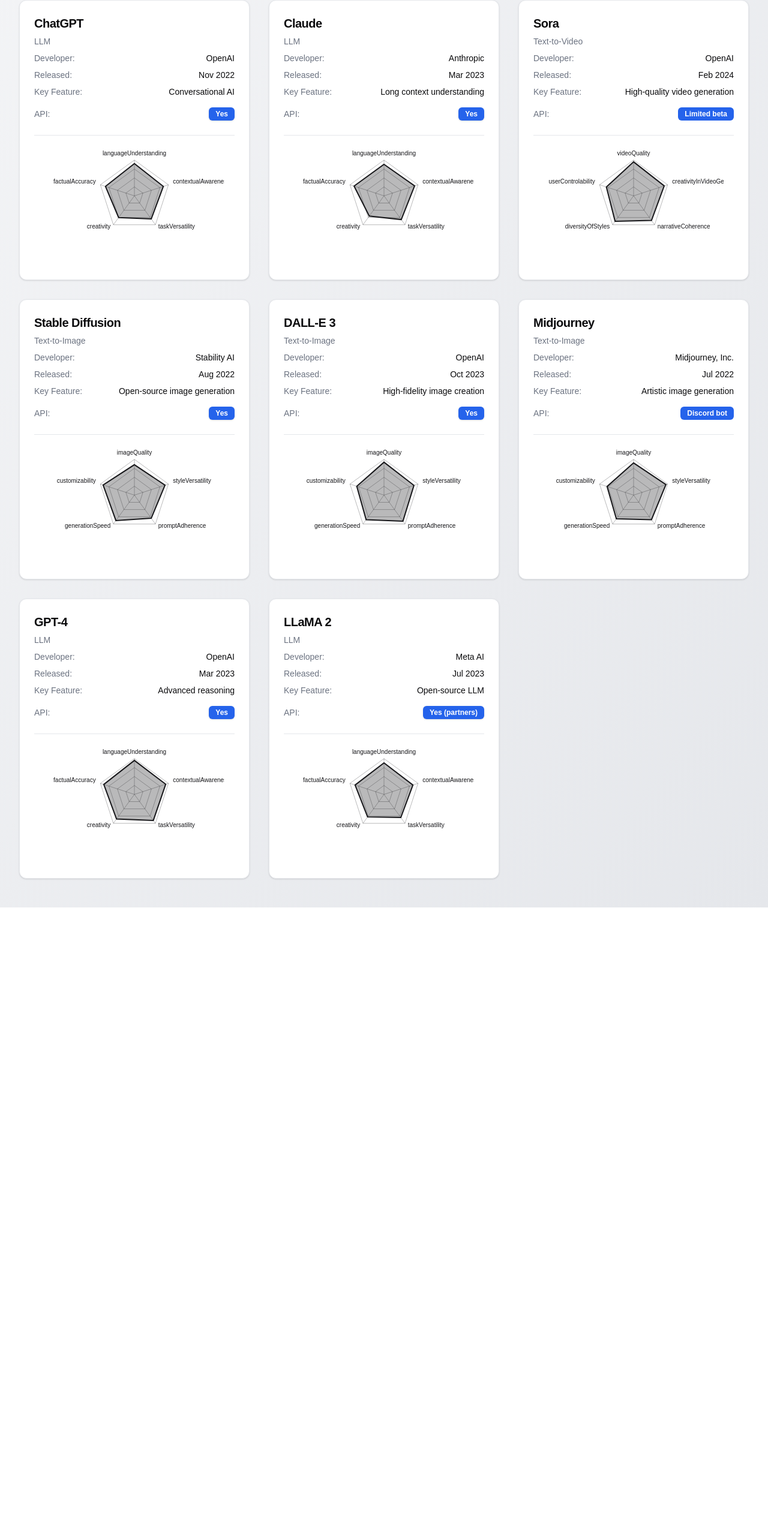
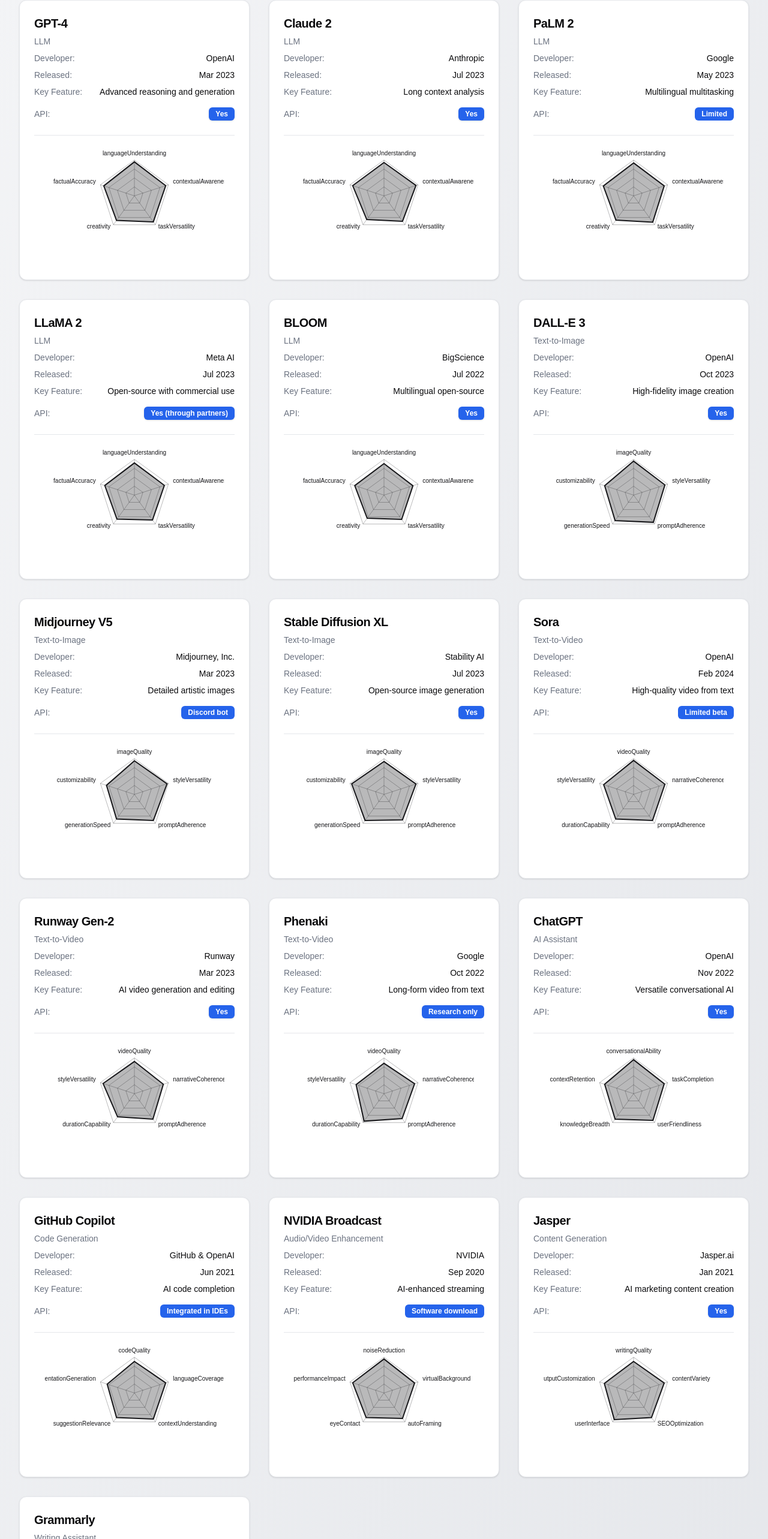
Before and after one commit to msdos41/ai-radar, a Next.js app: page / in a window 1280 px wide. Shown: the part 128-2694 px from the top of the page at 60% size. Before the commit the page ends 1641 px from the top, so only its background shows below. Built offline with nearby package versions, Linux system fonts and the light colour scheme.

Commit message:
fix: update ai-tools.ts

```diff
--- a/src/data/ai-tools.ts
+++ b/src/data/ai-tools.ts
@@ -9,102 +9,13 @@ export type AITool = {
 };
 
 export const aiTools: AITool[] = [
-  {
-    name: 'ChatGPT',
-    modelType: 'LLM',
-    developer: 'OpenAI',
-    releaseDate: 'Nov 2022',
-    keyFeature: 'Conversational AI',
-    apiAvailability: 'Yes',
-    dimensions: {
-      languageUnderstanding: 90,
-      contextualAwareness: 85,
-      taskVersatility: 80,
-      creativity: 75,
-      factualAccuracy: 85,
-    },
-  },
-  {
-    name: 'Claude',
-    modelType: 'LLM',
-    developer: 'Anthropic',
-    releaseDate: 'Mar 2023',
-    keyFeature: 'Long context understanding',
-    apiAvailability: 'Yes',
-    dimensions: {
-      languageUnderstanding: 88,
-      contextualAwareness: 90,
-      taskVersatility: 82,
-      creativity: 70,
-      factualAccuracy: 88,
-    },
-  },
-  {
-    name: 'Sora',
-    modelType: 'Text-to-Video',
-    developer: 'OpenAI',
-    releaseDate: 'Feb 2024',
-    keyFeature: 'High-quality video generation',
-    apiAvailability: 'Limited beta',
-    dimensions: {
-      videoQuality: 95,
-      creativityInVideoGen: 90,
-      narrativeCoherence: 85,
-      diversityOfStyles: 88,
-      userControlability: 80,
-    },
-  },
-  {
-    name: 'Stable Diffusion',
-    modelType: 'Text-to-Image',
-    developer: 'Stability AI',
-    releaseDate: 'Aug 2022',
-    keyFeature: 'Open-source image generation',
-    apiAvailability: 'Yes',
-    dimensions: {
-      imageQuality: 85,
-      styleVersatility: 90,
-      promptAdherence: 80,
-      generationSpeed: 88,
-      customizability: 92,
-    },
-  },
-  {
-    name: 'DALL-E 3',
-    modelType: 'Text-to-Image',
-    developer: 'OpenAI',
-    releaseDate: 'Oct 2023',
-    keyFeature: 'High-fidelity image creation',
-    apiAvailability: 'Yes',
-    dimensions: {
-      imageQuality: 92,
-      styleVersatility: 88,
-      promptAdherence: 90,
-      generationSpeed: 85,
-      customizability: 80,
-    },
-  },
-  {
-    name: 'Midjourney',
-    modelType: 'Text-to-Image',
-    developer: 'Midjourney, Inc.',
-    releaseDate: 'Jul 2022',
-    keyFeature: 'Artistic image generation',
-    apiAvailability: 'Discord bot',
-    dimensions: {
-      imageQuality: 90,
-      styleVersatility: 95,
-      promptAdherence: 85,
-      generationSpeed: 82,
-      customizability: 78,
-    },
-  },
+  // Large Language Models (LLM)
   {
     name: 'GPT-4',
     modelType: 'LLM',
     developer: 'OpenAI',
     releaseDate: 'Mar 2023',
-    keyFeature: 'Advanced reasoning',
+    keyFeature: 'Advanced reasoning and generation',
     apiAvailability: 'Yes',
     dimensions: {
       languageUnderstanding: 95,
@@ -115,18 +26,234 @@ export const aiTools: AITool[] = [
     },
   },
   {
+    name: 'Claude 2',
+    modelType: 'LLM',
+    developer: 'Anthropic',
+    releaseDate: 'Jul 2023',
+    keyFeature: 'Long context analysis',
+    apiAvailability: 'Yes',
+    dimensions: {
+      languageUnderstanding: 93,
+      contextualAwareness: 94,
+      taskVersatility: 88,
+      creativity: 82,
+      factualAccuracy: 92,
+    },
+  },
+  {
+    name: 'PaLM 2',
+    modelType: 'LLM',
+    developer: 'Google',
+    releaseDate: 'May 2023',
+    keyFeature: 'Multilingual multitasking',
+    apiAvailability: 'Limited',
+    dimensions: {
+      languageUnderstanding: 92,
+      contextualAwareness: 90,
+      taskVersatility: 91,
+      creativity: 84,
+      factualAccuracy: 89,
+    },
+  },
+  {
     name: 'LLaMA 2',
     modelType: 'LLM',
     developer: 'Meta AI',
     releaseDate: 'Jul 2023',
-    keyFeature: 'Open-source LLM',
-    apiAvailability: 'Yes (partners)',
+    keyFeature: 'Open-source with commercial use',
+    apiAvailability: 'Yes (through partners)',
+    dimensions: {
+      languageUnderstanding: 90,
+      contextualAwareness: 88,
+      taskVersatility: 86,
+      creativity: 83,
+      factualAccuracy: 87,
+    },
+  },
+  {
+    name: 'BLOOM',
+    modelType: 'LLM',
+    developer: 'BigScience',
+    releaseDate: 'Jul 2022',
+    keyFeature: 'Multilingual open-source',
+    apiAvailability: 'Yes',
     dimensions: {
       languageUnderstanding: 88,
       contextualAwareness: 85,
-      taskVersatility: 80,
-      creativity: 78,
-      factualAccuracy: 85,
+      taskVersatility: 84,
+      creativity: 80,
+      factualAccuracy: 86,
+    },
+  },
+
+  // Text-to-Image Generation
+  {
+    name: 'DALL-E 3',
+    modelType: 'Text-to-Image',
+    developer: 'OpenAI',
+    releaseDate: 'Oct 2023',
+    keyFeature: 'High-fidelity image creation',
+    apiAvailability: 'Yes',
+    dimensions: {
+      imageQuality: 95,
+      styleVersatility: 92,
+      promptAdherence: 94,
+      generationSpeed: 88,
+      customizability: 85,
+    },
+  },
+  {
+    name: 'Midjourney V5',
+    modelType: 'Text-to-Image',
+    developer: 'Midjourney, Inc.',
+    releaseDate: 'Mar 2023',
+    keyFeature: 'Detailed artistic images',
+    apiAvailability: 'Discord bot',
+    dimensions: {
+      imageQuality: 94,
+      styleVersatility: 96,
+      promptAdherence: 90,
+      generationSpeed: 85,
+      customizability: 82,
+    },
+  },
+  {
+    name: 'Stable Diffusion XL',
+    modelType: 'Text-to-Image',
+    developer: 'Stability AI',
+    releaseDate: 'Jul 2023',
+    keyFeature: 'Open-source image generation',
+    apiAvailability: 'Yes',
+    dimensions: {
+      imageQuality: 92,
+      styleVersatility: 94,
+      promptAdherence: 88,
+      generationSpeed: 90,
+      customizability: 95,
+    },
+  },
+
+  // Text-to-Video Generation
+  {
+    name: 'Sora',
+    modelType: 'Text-to-Video',
+    developer: 'OpenAI',
+    releaseDate: 'Feb 2024',
+    keyFeature: 'High-quality video from text',
+    apiAvailability: 'Limited beta',
+    dimensions: {
+      videoQuality: 95,
+      narrativeCoherence: 92,
+      promptAdherence: 90,
+      durationCapability: 85,
+      styleVersatility: 88,
+    },
+  },
+  {
+    name: 'Runway Gen-2',
+    modelType: 'Text-to-Video',
+    developer: 'Runway',
+    releaseDate: 'Mar 2023',
+    keyFeature: 'AI video generation and editing',
+    apiAvailability: 'Yes',
+    dimensions: {
+      videoQuality: 90,
+      narrativeCoherence: 85,
+      promptAdherence: 88,
+      durationCapability: 80,
+      styleVersatility: 92,
+    },
+  },
+  {
+    name: 'Phenaki',
+    modelType: 'Text-to-Video',
+    developer: 'Google',
+    releaseDate: 'Oct 2022',
+    keyFeature: 'Long-form video from text',
+    apiAvailability: 'Research only',
+    dimensions: {
+      videoQuality: 85,
+      narrativeCoherence: 90,
+      promptAdherence: 86,
+      durationCapability: 95,
+      styleVersatility: 82,
+    },
+  },
+
+  // Other AI Tools
+  {
+    name: 'ChatGPT',
+    modelType: 'AI Assistant',
+    developer: 'OpenAI',
+    releaseDate: 'Nov 2022',
+    keyFeature: 'Versatile conversational AI',
+    apiAvailability: 'Yes',
+    dimensions: {
+      conversationalAbility: 95,
+      taskCompletion: 90,
+      userFriendliness: 92,
+      knowledgeBreadth: 88,
+      contextRetention: 85,
+    },
+  },
+  {
+    name: 'GitHub Copilot',
+    modelType: 'Code Generation',
+    developer: 'GitHub & OpenAI',
+    releaseDate: 'Jun 2021',
+    keyFeature: 'AI code completion',
+    apiAvailability: 'Integrated in IDEs',
+    dimensions: {
+      codeQuality: 88,
+      languageCoverage: 92,
+      contextUnderstanding: 90,
+      suggestionRelevance: 85,
+      documentationGeneration: 80,
+    },
+  },
+  {
+    name: 'NVIDIA Broadcast',
+    modelType: 'Audio/Video Enhancement',
+    developer: 'NVIDIA',
+    releaseDate: 'Sep 2020',
+    keyFeature: 'AI-enhanced streaming',
+    apiAvailability: 'Software download',
+    dimensions: {
+      noiseReduction: 95,
+      virtualBackground: 90,
+      autoFraming: 88,
+      eyeContact: 85,
+      performanceImpact: 92,
+    },
+  },
+  {
+    name: 'Jasper',
+    modelType: 'Content Generation',
+    developer: 'Jasper.ai',
+    releaseDate: 'Jan 2021',
+    keyFeature: 'AI marketing content creation',
+    apiAvailability: 'Yes',
+    dimensions: {
+      writingQuality: 88,
+      contentVariety: 90,
+      SEOOptimization: 85,
+      userInterface: 92,
+      outputCustomization: 86,
+    },
+  },
+  {
+    name: 'Grammarly',
+    modelType: 'Writing Assistant',
+    developer: 'Grammarly, Inc.',
+    releaseDate: 'Jul 2009',
+    keyFeature: 'AI writing enhancement',
+    apiAvailability: 'Browser extension & API',
+    dimensions: {
+      grammarAccuracy: 95,
+      styleImprovement: 90,
+      contextualSuggestions: 88,
+      plagiarismDetection: 85,
+      multilingualSupport: 80,
     },
   },
 ];
```
